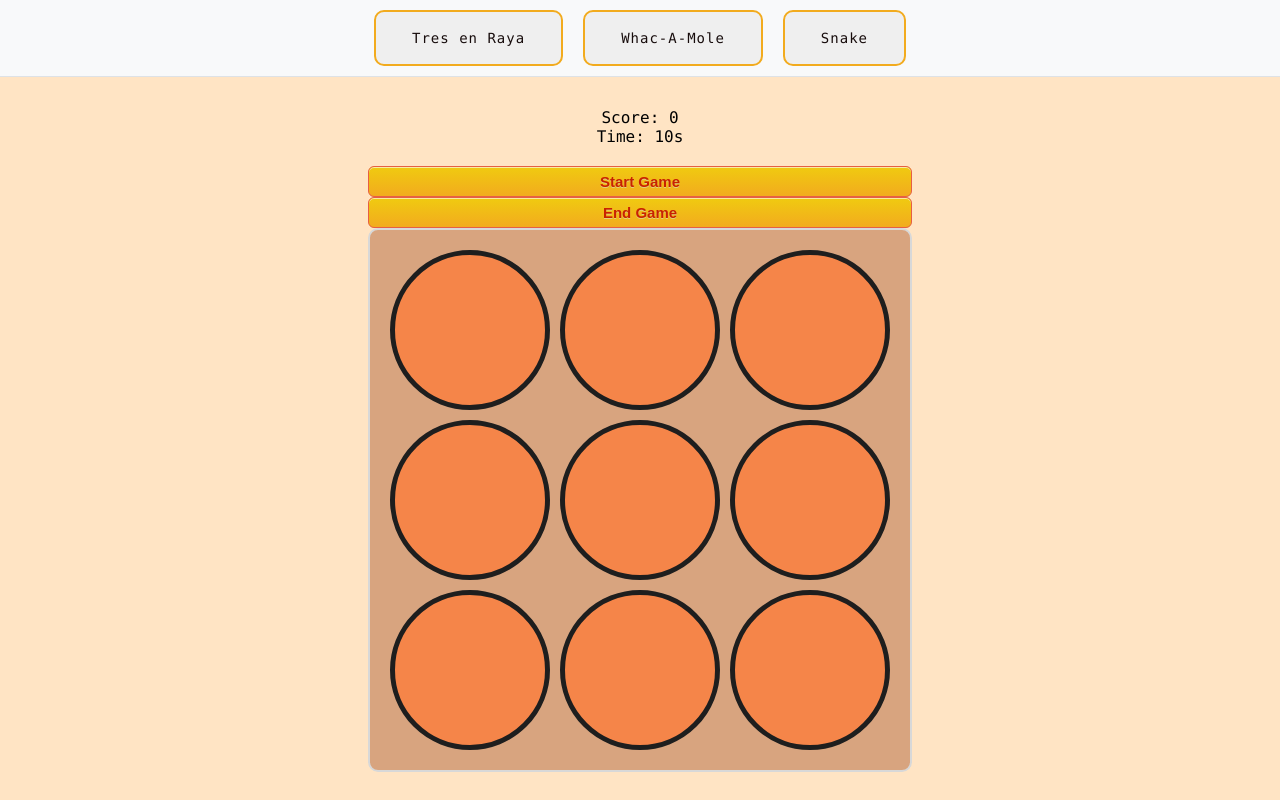
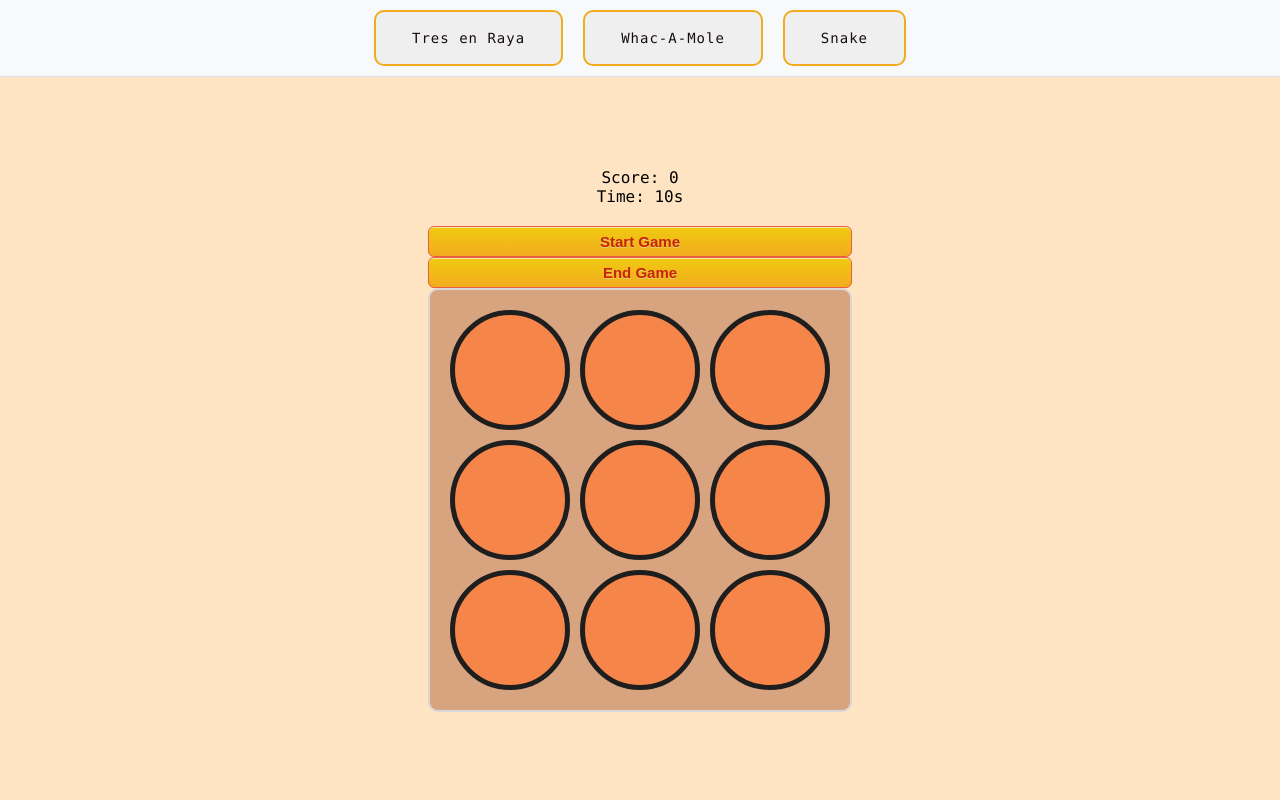
Before and after one commit to bocadillomortadela/games-hub, a website built with Vite: page index.html in a window 1280 px wide. Both pictures are taken after a click on the button "Whac-A-Mole". Built offline with nearby package versions, Linux system fonts and the light colour scheme.

Commit message:
styles changes

```diff
--- a/components/WhaAMole/WhacAMole.css
+++ b/components/WhaAMole/WhacAMole.css
@@ -82,7 +82,7 @@ body {
 .game-container {
   background-color: #d8a47f;
   display: grid;
-  grid-template-columns: repeat(3, 160px);
+  grid-template-columns: repeat(3, 120px);
   gap: 10px;
   border: 2px solid rgb(216, 216, 216);
   padding: 20px;
@@ -90,7 +90,7 @@ body {
 }
 
 .hole {
-  height: 150px;
+  height: 110px;
   background: #f58549;
   border: 5px solid rgb(30, 30, 30);
   cursor: pointer;
@@ -98,7 +98,8 @@ body {
 }
 
 .mole {
-  background-size: 150px;
+  background-size: 120px;
+
   background-image: url('https://media.geeksforgeeks.org/wp-content/uploads/20231130123541/mole.png');
 }
 
```
